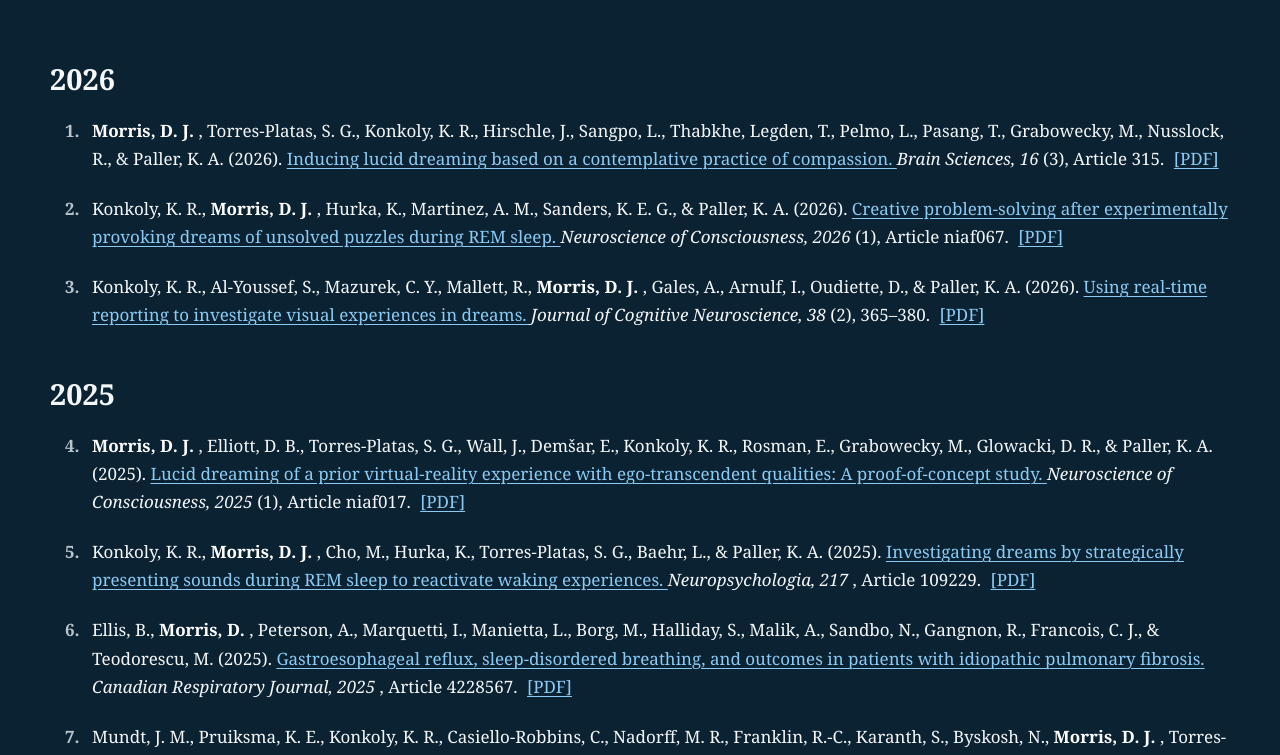
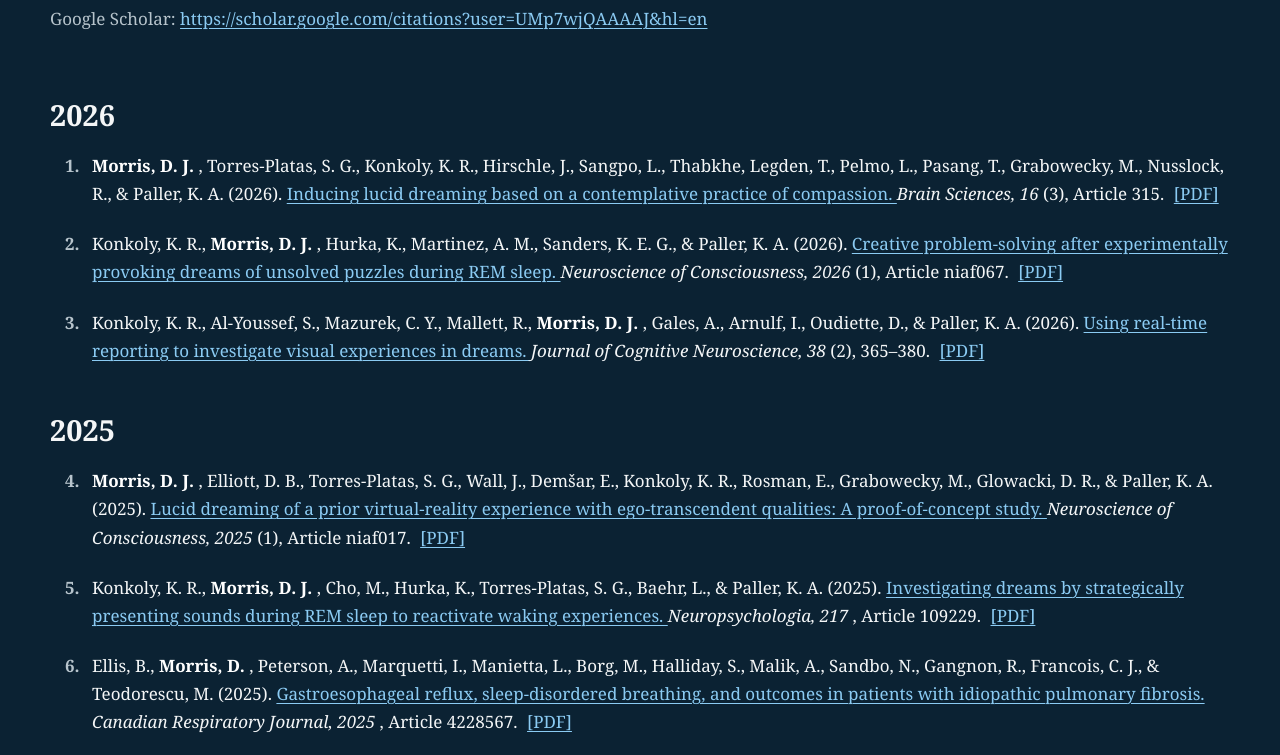
Before and after one commit to danielmorris97/danielmorris97, a plain HTML site: page publications.html in a window 1280 px wide. Shown: the part 326-1081 px from the top of the page. Drawn offline with Linux system fonts and the light colour scheme.

Commit message:
Adjust styles and add Google Scholar link
Updated margins for publications intro and scholar link sections. Added Google Scholar link.

```diff
--- a/publications.html
+++ b/publications.html
@@ -114,7 +114,7 @@
         .publications-intro {
             max-width: 720px;
 
-            margin: 0 0 65px;
+            margin: 0 0 8px;
 
             font-family:
                 Georgia,
@@ -127,6 +127,41 @@
             line-height: 1.65;
 
             color: var(--muted-text);
+        }
+
+
+        .scholar-link {
+            max-width: 900px;
+
+            margin: 0 0 65px;
+
+            font-family:
+                Georgia,
+                "Times New Roman",
+                serif;
+
+            font-size: 17px;
+            line-height: 1.6;
+
+            color: var(--muted-text);
+        }
+
+
+        .scholar-link a {
+            color: var(--accent);
+
+            text-decoration: underline;
+            text-decoration-thickness: 1px;
+            text-underline-offset: 3px;
+
+            overflow-wrap: anywhere;
+
+            transition: color 0.2s ease;
+        }
+
+
+        .scholar-link a:hover {
+            color: var(--accent-soft);
         }
 
 
@@ -265,9 +300,16 @@
 
 
             .publications-intro {
+                margin-bottom: 8px;
+
+                font-size: 18px;
+            }
+
+
+            .scholar-link {
                 margin-bottom: 52px;
 
-                font-size: 18px;
+                font-size: 16px;
             }
 
 
@@ -376,6 +418,19 @@
 
     <p class="publications-intro">
         Peer-reviewed publications by Daniel Morris.
+    </p>
+
+
+    <p class="scholar-link">
+        Google Scholar:
+        <a
+            href="https://scholar.google.com/citations?user=UMp7wjQAAAAJ&amp;hl=en"
+            target="_blank"
+            rel="noopener">
+
+            https://scholar.google.com/citations?user=UMp7wjQAAAAJ&amp;hl=en
+
+        </a>
     </p>
 
 
```
